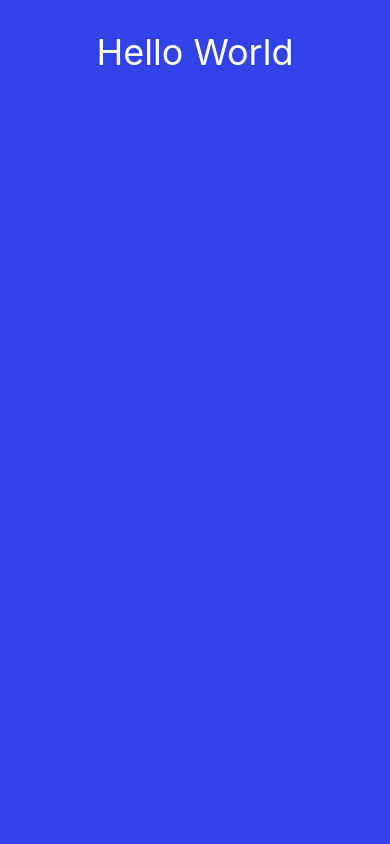
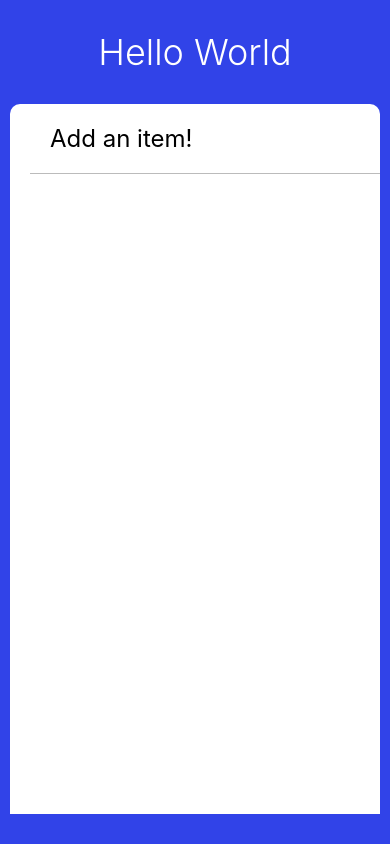
Before and after one commit to dekim1028/Todo-List-App, a React Native app: screen / in a window 390 px wide. Built offline with nearby package versions, Linux system fonts and the light colour scheme.

Commit message:
Add card view

```diff
--- a/App.js
+++ b/App.js
@@ -1,5 +1,5 @@
 import React from 'react';
-import {SafeAreaView, StyleSheet, Text} from 'react-native';
+import {SafeAreaView, StyleSheet, Text, View, TextInput} from 'react-native';
 
 const styles = StyleSheet.create({
   container: {
@@ -7,11 +7,29 @@
     backgroundColor: '#3143e8',
   },
   appTitle: {
-    color: 'white',
-    textAlign: 'center',
+    color: '#fff',
     fontSize: 36,
     marginTop: 30,
     marginBottom: 30,
+    fontWeight: '300',
+    textAlign: 'center',
+    backgroundColor: '#3143e8',
+  },
+  card: {
+    backgroundColor: '#fff',
+    flex: 1,
+    borderTopLeftRadius: 10,
+    borderTopRightRadius: 10,
+    marginLeft: 10,
+    marginRight: 10,
+    marginBottom: 30,
+  },
+  input: {
+    padding: 20,
+    borderBottomColor: '#bbb',
+    borderBottomWidth: 1,
+    fontSize: 24,
+    marginLeft: 20,
   },
 });
 
@@ -19,6 +37,9 @@
   return (
     <SafeAreaView style={styles.container}>
       <Text style={styles.appTitle}>Hello World</Text>
+      <View style={styles.card}>
+        <TextInput style={styles.input} placeholder="Add an item!" />
+      </View>
     </SafeAreaView>
   );
 };
```
